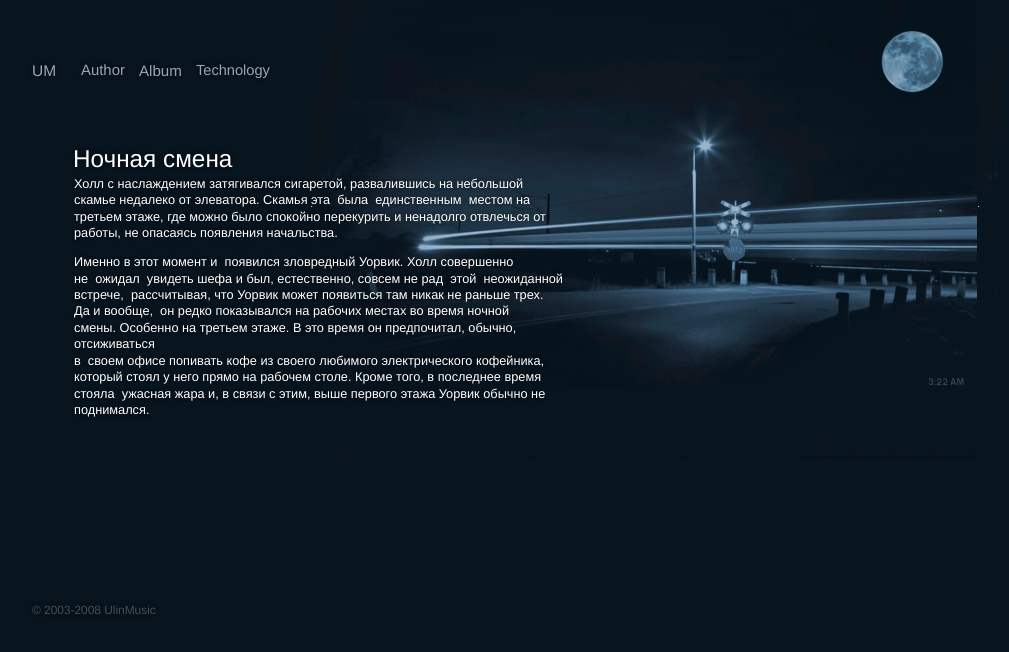
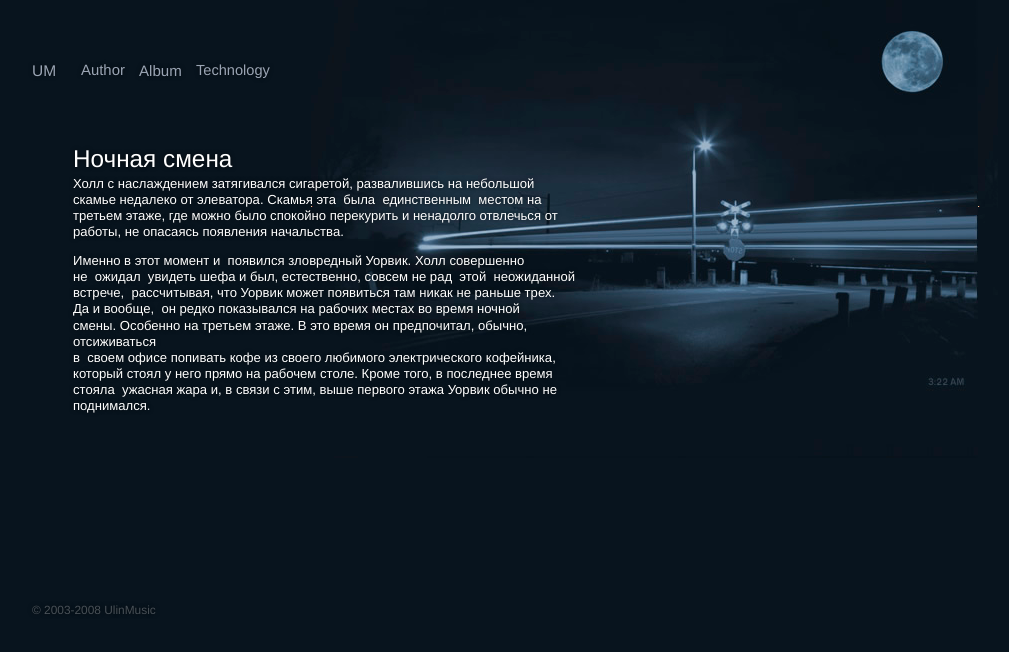
Before and after one commit to ffg5634efw/ffg5634efw.github.io, a plain HTML site: page index.html in a window 1280 px wide. Shown: the whole page, without its empty margins (22-1031 px from the left). Drawn offline with Linux system fonts and the light colour scheme.

Commit message:
Update hw_css.css

```diff
--- a/hw_css.css
+++ b/hw_css.css
@@ -16,12 +16,12 @@
 }
 .text
 {
-  font-size: 12.75px;
+  font-size: 13.1px;
     font-family: "Franklin Gothic Medium";
     color: rgb(255, 255, 255);
-  line-height: 1.29;
+    line-height: 1.23;
     position: relative;
-  left: 1px;
+    left: 0px;
     top: 3px;
     text-align: left;
     text-shadow: 0px 0px 4px rgba(0, 0, 0, 0.65);
```
Lines whose indentation alone changed are shown as unchanged.
